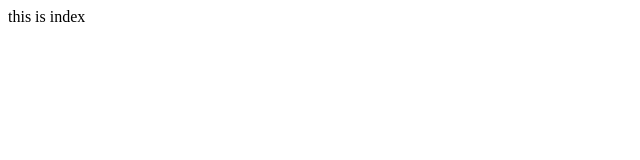
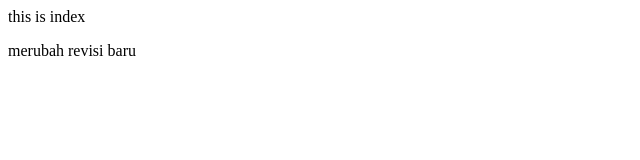
Before and after one commit to RendiFadilah/learn-git, a plain HTML site: page learn-git/index.html in a window 1280 px wide. Shown: the whole page, without its empty margins (0-640 px from the left). Drawn offline with Linux system fonts and the light colour scheme.

Commit message:
Mengubah Desc Body

```diff
--- a/learn-git/index.html
+++ b/learn-git/index.html
@@ -7,5 +7,6 @@
 	</head>
 	<body>
 		this is index
+		<p>merubah revisi baru</p>
 	</body>
 </html>
```
Also changed, not shown: 2 other files.
